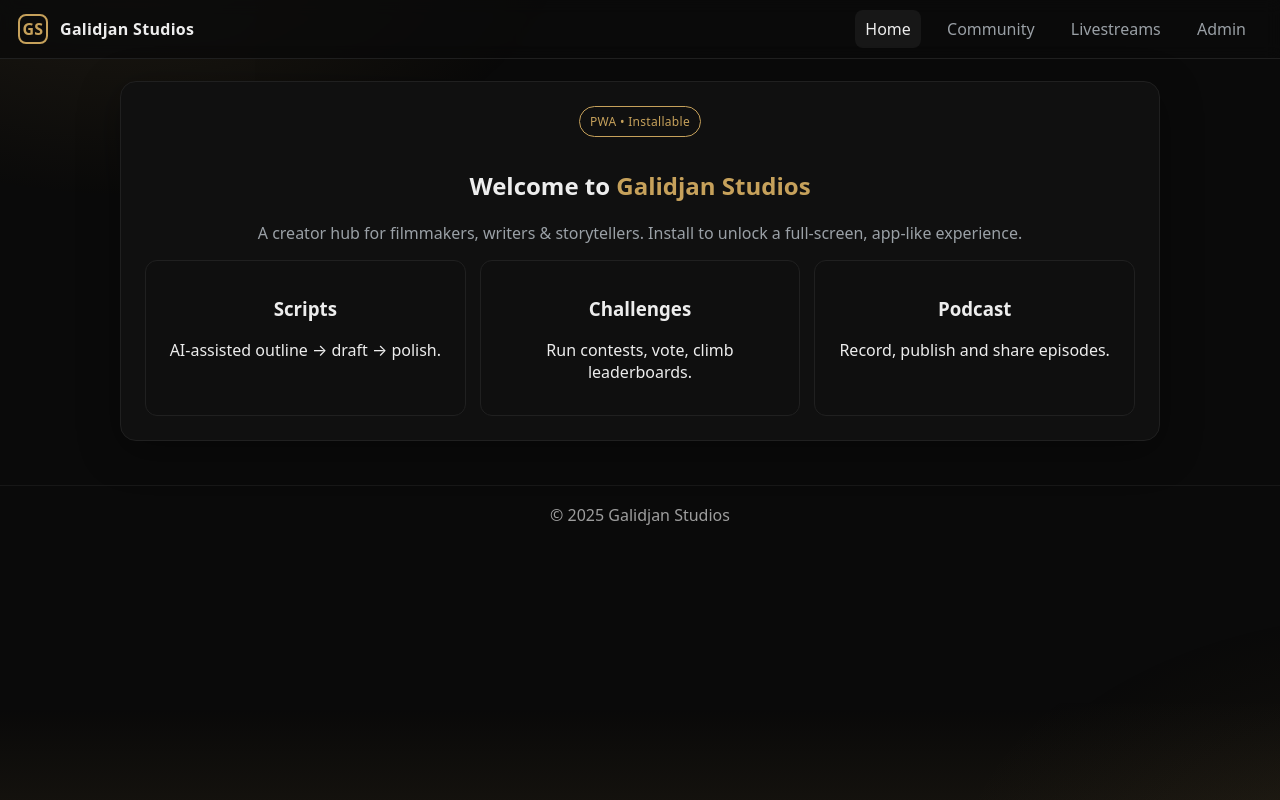
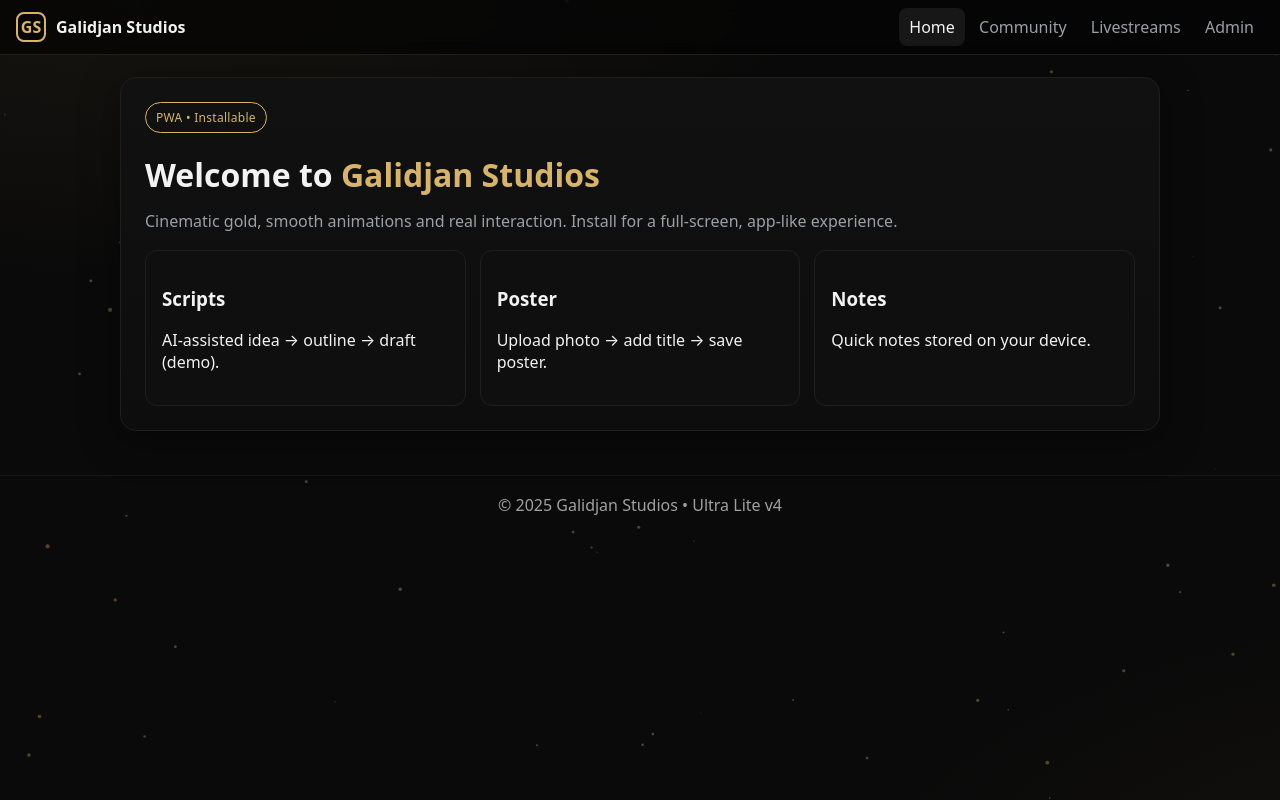
Before and after one commit to Galidjan/galidjan-studios-pwa-gold-onefile, a plain HTML site: page index.html in a window 1280 px wide. Drawn offline with Linux system fonts and the light colour scheme.

Commit message:
Add files via upload

```diff
--- a/index.html
+++ b/index.html
@@ -1,50 +1,44 @@
 <!doctype html>
 <html lang="en">
 <head>
-  <meta charset="utf-8" />
-  <meta name="viewport" content="width=device-width, initial-scale=1" />
-  <title>Galidjan Studios</title>
-  <meta name="theme-color" content="#0A0A0A" />
-  <link rel="manifest" href="manifest.json" />
-  <link rel="icon" href="assets/icons/icon-192.png" type="image/png" />
+<meta charset="utf-8">
+<meta name="viewport" content="width=device-width, initial-scale=1">
+<title>Galidjan Studios • Ultra Lite</title>
+<meta name="theme-color" content="#0A0A0A">
+<link rel="manifest" href="manifest.json">
+<link rel="icon" href="assets/icons/icon-192.png" type="image/png">
 <style>
-    :root{--bg:#0A0A0A;--panel:#101010;--border:#202020;--fg:#EDEDED;--muted:#9AA0A6;--gold:#C6A15B}
+:root{--bg:#0A0A0A;--panel:#111;--border:#1f1f1f;--fg:#F2F2F2;--muted:#9aa0a6;--gold:#d7b46a}
 *{box-sizing:border-box}html,body{height:100%}
-    body{margin:0;background:var(--bg);color:var(--fg);font-family:system-ui,-apple-system,Segoe UI,Roboto,Ubuntu,Arial}
-    #bg-grid{position:fixed;inset:0;background:
-      radial-gradient(60vw 60vh at 10% -10%, rgba(198,161,91,.12), transparent 60%),
-      radial-gradient(60vw 60vh at 110% 110%, rgba(198,161,91,.08), transparent 60%),
-      linear-gradient(transparent 0, transparent calc(100% - 100px), rgba(198,161,91,.06) 100%);
-      pointer-events:none;z-index:-1;animation:pulse 8s ease-in-out infinite}
-    @keyframes pulse{0%,100%{opacity:.8}50%{opacity:1}}
-    .topbar{position:sticky;top:0;display:flex;align-items:center;justify-content:space-between;gap:12px;
-      padding:14px 18px;background:rgba(10,10,10,.8);backdrop-filter:blur(8px);border-bottom:1px solid var(--border)}
-    .brand{display:flex;align-items:center;gap:12px;font-weight:700;letter-spacing:.3px}
-    .logo{width:30px;height:30px;border:2px solid var(--gold);border-radius:8px;display:inline-grid;place-items:center;font-weight:800;color:var(--gold)}
-    .nav a{color:var(--muted);text-decoration:none;margin:0 6px;padding:8px 10px;border-radius:8px}
+body{margin:0;background:radial-gradient(1200px 600px at 10% -10%,rgba(215,180,106,.08),transparent 60%),
+radial-gradient(1200px 600px at 120% 120%,rgba(215,180,106,.06),transparent 60%),#0A0A0A;color:var(--fg);
+font-family:system-ui,-apple-system,Segoe UI,Roboto,Ubuntu,Arial}
+header{position:sticky;top:0;z-index:10;background:rgba(5,5,5,.75);backdrop-filter:blur(10px);
+display:flex;align-items:center;justify-content:space-between;padding:12px 16px;border-bottom:1px solid var(--border)}
+.brand{display:flex;gap:10px;align-items:center}
+.logo{width:30px;height:30px;border-radius:8px;border:2px solid var(--gold);display:grid;place-items:center;color:var(--gold);font-weight:800}
+.nav a{color:var(--muted);text-decoration:none;padding:8px 10px;border-radius:8px}
 .nav a.active,.nav a:hover{color:var(--fg);background:#171717}
 .install{background:var(--gold);color:#0A0A0A;border:0;border-radius:10px;padding:10px 14px;font-weight:800}
-    #app{padding:22px}
-    .card{border:1px solid var(--border);background:var(--panel);border-radius:16px;padding:24px;max-width:1040px;margin:0 auto 22px;
-      box-shadow:0 10px 40px rgba(0,0,0,.35)}
-    .hero{text-align:center}
+main{padding:22px}
+.card{border:1px solid var(--border);background:linear-gradient(180deg,#111,#0d0d0d);border-radius:16px;padding:24px;max-width:1040px;margin:0 auto 22px;box-shadow:0 10px 40px rgba(0,0,0,.4)}
 .badge{display:inline-block;border:1px solid var(--gold);color:var(--gold);padding:6px 10px;border-radius:999px;font-size:12px;letter-spacing:.3px;margin-bottom:12px}
-    .lead{color:var(--muted);margin:8px 0 16px}
-    .gold{color:var(--gold)}
+h1{font-size:32px;margin:8px 0 14px}
+.lead{color:var(--muted);margin:0 0 18px}
 .grid{display:grid;grid-template-columns:repeat(auto-fit,minmax(220px,1fr));gap:14px;margin-top:12px}
-    .tile{border:1px solid var(--border);background:#0f0f0f;border-radius:12px;padding:16px}
+.tile{border:1px solid var(--border);background:#0f0f0f;border-radius:12px;padding:16px;transition:transform .18s ease, box-shadow .18s ease}
+.tile:hover{transform:translateY(-2px);box-shadow:0 10px 28px rgba(215,180,106,.12)}
+.footer{opacity:.65;text-align:center;padding:18px;border-top:1px solid var(--border)}
 .view{display:none}.view.active{display:block}
-    .footer{opacity:.65;text-align:center;padding:18px;border-top:1px solid var(--border)}
-    .fade-in{animation:fade .6s ease both} @keyframes fade{from{opacity:0;transform:translateY(6px)}to{opacity:1;transform:none}}
+#particles{position:fixed;inset:0;pointer-events:none;z-index:0;opacity:.5}
+main,header{position:relative;z-index:1}
+.fade{animation:fade .5s ease both}@keyframes fade{from{opacity:0;transform:translateY(6px)}to{opacity:1;transform:none}}
 </style>
 </head>
 <body>
-  <div id="bg-grid"></div>
-  <header class="topbar">
-    <div class="brand">
-      <div class="logo">GS</div>
-      <span>Galidjan <strong>Studios</strong></span>
-    </div>
+<canvas id="particles"></canvas>
+<header>
+  <div class="brand"><div class="logo">GS</div><strong>Galidjan Studios</strong></div>
   <nav class="nav">
     <a href="#home" data-view="home" class="active">Home</a>
     <a href="#community" data-view="community">Community</a>
@@ -53,57 +47,40 @@
   </nav>
   <button id="installBtn" class="install" hidden>Install App</button>
 </header>
-
-  <main id="app">
+<main>
   <section id="view-home" class="view active">
-      <div class="hero card fade-in">
+    <div class="card fade">
       <div class="badge">PWA • Installable</div>
-        <h1>Welcome to <span class="gold">Galidjan Studios</span></h1>
-        <p class="lead">A creator hub for filmmakers, writers & storytellers. Install to unlock a full‑screen, app‑like experience.</p>
+      <h1>Welcome to <span style="color:var(--gold)">Galidjan Studios</span></h1>
+      <p class="lead">Cinematic gold, smooth animations and real interaction. Install for a full‑screen, app‑like experience.</p>
       <div class="grid">
-          <div class="tile"><h3>Scripts</h3><p>AI‑assisted outline → draft → polish.</p></div>
-          <div class="tile"><h3>Challenges</h3><p>Run contests, vote, climb leaderboards.</p></div>
-          <div class="tile"><h3>Podcast</h3><p>Record, publish and share episodes.</p></div>
+        <div class="tile"><h3>Scripts</h3><p>AI‑assisted idea → outline → draft (demo).</p></div>
+        <div class="tile"><h3>Poster</h3><p>Upload photo → add title → save poster.</p></div>
+        <div class="tile"><h3>Notes</h3><p>Quick notes stored on your device.</p></div>
       </div>
     </div>
   </section>
-    <section id="view-community" class="view"><div class="card fade-in"><h2>Community</h2><p>Forums & networking for filmmakers, writers and actors.</p></div></section>
-    <section id="view-livestreams" class="view"><div class="card fade-in"><h2>Livestreams</h2><p>Go live, host Q&A’s, engage your audience in real time.</p></div></section>
-    <section id="view-admin" class="view"><div class="card fade-in"><h2>Admin</h2><p>Moderation tools, analytics and user management (coming soon).</p></div></section>
+  <section id="view-community" class="view"><div class="card fade"><h2>Community</h2><p>Mini‑feed (local demo). Post something and it stays on this device.</p></div></section>
+  <section id="view-livestreams" class="view"><div class="card fade"><h2>Livestreams</h2><p>Go live, host Q&A, engage your audience.</p></div></section>
+  <section id="view-admin" class="view"><div class="card fade"><h2>Admin</h2><p>Moderation tools, analytics and user management (coming soon).</p></div></section>
 </main>
+<footer class="footer">© <span id="year"></span> Galidjan Studios • Ultra Lite v4</footer>
+<script>
+// basic SPA
+const links=[...document.querySelectorAll('.nav [data-view]')], views=[...document.querySelectorAll('.view')];
+function show(id){links.forEach(l=>l.classList.toggle('active',l.dataset.view===id));views.forEach(v=>v.classList.toggle('active',v.id==='view-'+id));}
+links.forEach(a=>a.addEventListener('click',e=>{e.preventDefault();const id=a.dataset.view;show(id);history.replaceState(null,'','#'+id)}));
+show(location.hash.replace('#','')||'home'); document.getElementById('year').textContent=new Date().getFullYear();
 
-  <footer class="footer">© <span id="year"></span> Galidjan Studios</footer>
+// particles
+const c=document.getElementById('particles'),ctx=c.getContext('2d');let w,h;function size(){w=c.width=innerWidth;h=c.height=innerHeight}size();addEventListener('resize',size);
+const P=Array.from({length:80},()=>({x:Math.random()*w,y:Math.random()*h,vx:(Math.random()-.5)*.5,vy:(Math.random()-.5)*.5,r:Math.random()*1.8+0.4}));
+function tick(){ctx.clearRect(0,0,w,h);ctx.fillStyle='rgba(215,180,106,.7)';P.forEach(p=>{p.x+=p.vx;p.y+=p.vy;if(p.x<0||p.x>w)p.vx*=-1;if(p.y<0||p.y>h)p.vy*=-1;ctx.beginPath();ctx.arc(p.x,p.y,p.r,0,Math.PI*2);ctx.fill();});requestAnimationFrame(tick)}tick();
 
-  <script>
-    // SPA nav + footer year
-    const links = document.querySelectorAll('.nav [data-view]');
-    const views = document.querySelectorAll('.view');
-    links.forEach(a => a.addEventListener('click', e => {
-      e.preventDefault();
-      const id = a.getAttribute('data-view');
-      links.forEach(l => l.classList.toggle('active', l===a));
-      views.forEach(v => v.classList.toggle('active', v.id === 'view-'+id));
-      history.replaceState(null, '', '#'+id);
-    }));
-    const start = location.hash.replace('#','') || 'home';
-    document.querySelector(`[data-view="${start}"]`)?.click();
-    document.getElementById('year').textContent = new Date().getFullYear();
+// SW + install
+if('serviceWorker' in navigator){window.addEventListener('load',()=>navigator.serviceWorker.register('service-worker.js'));}
+let deferred; const btn=document.getElementById('installBtn');
+window.addEventListener('beforeinstallprompt',e=>{e.preventDefault();deferred=e;btn.hidden=false}); btn.addEventListener('click',async()=>{deferred?.prompt();await deferred?.userChoice;btn.hidden=true});
 
-    // SW + Install prompt
-    if ('serviceWorker' in navigator) {
-      window.addEventListener('load', () => navigator.serviceWorker.register('service-worker.js'));
-    }
-    let deferredPrompt;
-    const installBtn = document.getElementById('installBtn');
-    window.addEventListener('beforeinstallprompt', (e) => {
-      e.preventDefault(); deferredPrompt = e; installBtn.hidden = false;
-    });
-    installBtn.addEventListener('click', async () => {
-      if (!deferredPrompt) return;
-      deferredPrompt.prompt();
-      await deferredPrompt.userChoice;
-      deferredPrompt = null; installBtn.hidden = true;
-    });
 </script>
-</body>
-</html>
+</body></html>
--- a/service-worker.js
+++ b/service-worker.js
@@ -1,5 +1,5 @@
-const CACHE='gs-gold-onefile-v1';
+const CACHE='gs-ultra-lite-v4';
 const ASSETS=['./','index.html','manifest.json','assets/icons/icon-192.png','assets/icons/icon-512.png','assets/icons/maskable-512.png'];
-self.addEventListener('install',e=>{e.waitUntil(caches.open(CACHE).then(c=>c.addAll(ASSETS)))});
-self.addEventListener('activate',e=>{e.waitUntil(caches.keys().then(keys=>Promise.all(keys.filter(k=>k!==CACHE).map(k=>caches.delete(k)))))});
+self.addEventListener('install',e=>{self.skipWaiting();e.waitUntil(caches.open(CACHE).then(c=>c.addAll(ASSETS)))});
+self.addEventListener('activate',e=>{e.waitUntil(caches.keys().then(keys=>Promise.all(keys.filter(k=>k!==CACHE).map(k=>caches.delete(k)))));});
 self.addEventListener('fetch',e=>{e.respondWith(caches.match(e.request).then(r=>r||fetch(e.request)))});
```
Also changed, not shown: icon-192.png, icon-512.png, manifest.json, maskable-512.png. Lines whose indentation alone changed are shown as unchanged.
